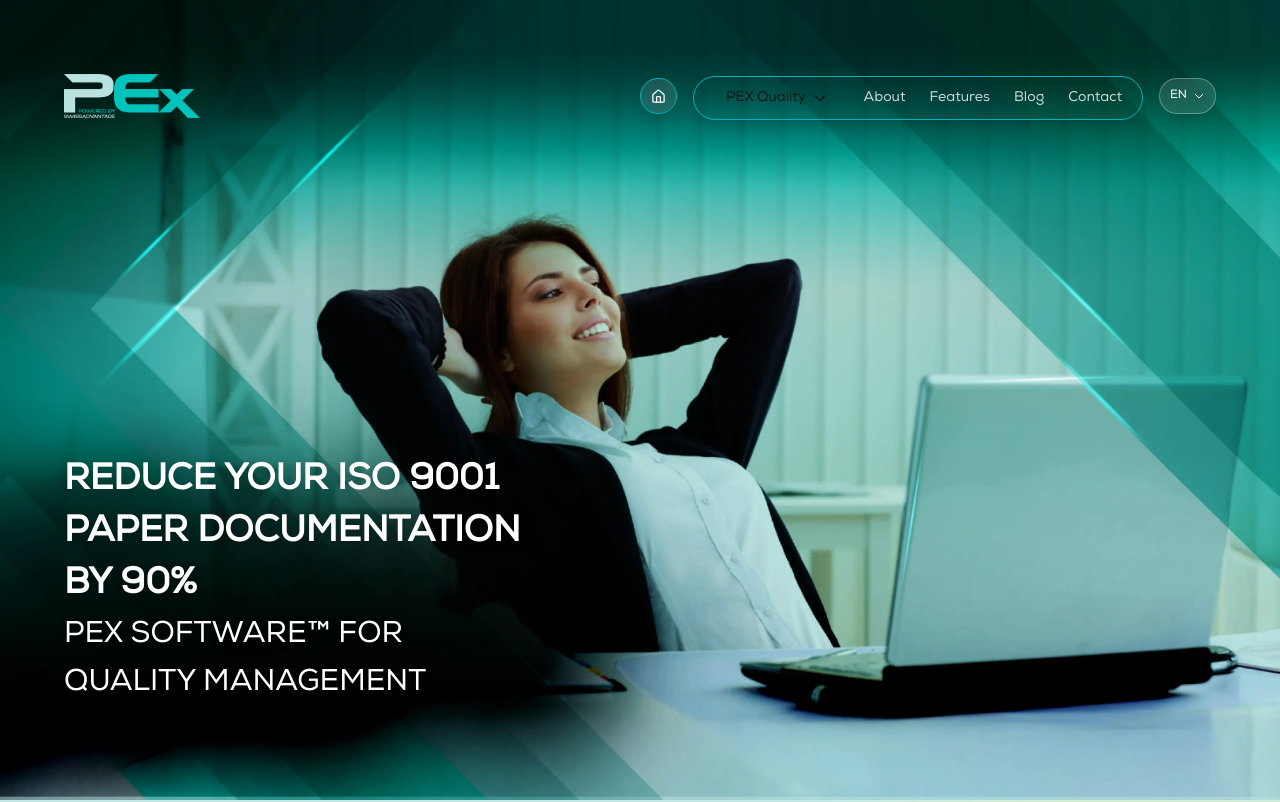
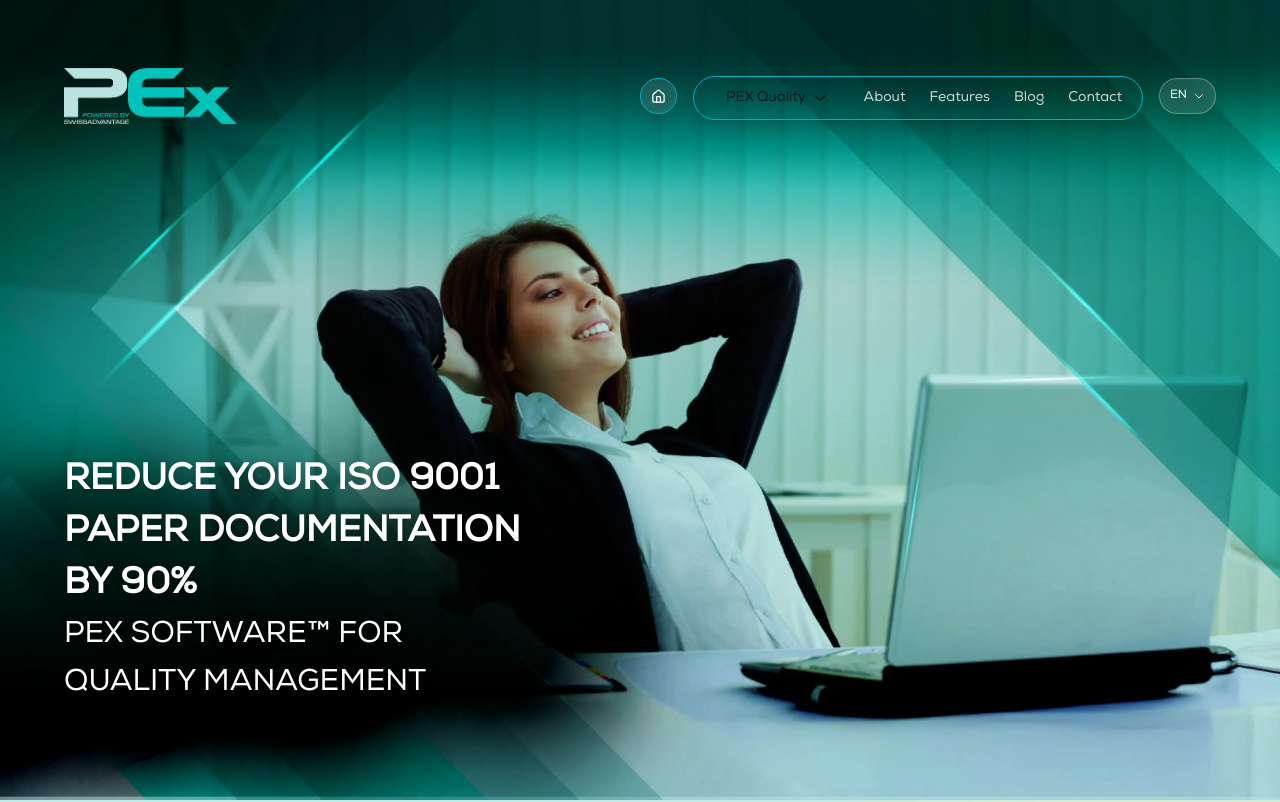
Before and after one commit to RuchiraSachinthana/PeX-Gen-2-Website, a Next.js app: page /pex-quality in a window 1280 px wide. Shown: the top 802 px of the page. Built offline with nearby package versions, Linux system fonts and the light colour scheme.

Commit message:
Update HeroHeader.tsx

```diff
--- a/components/HeroHeader.tsx
+++ b/components/HeroHeader.tsx
@@ -21,9 +21,9 @@
         <Image
           src="/logo.webp"
           alt="PEX Logo"
-          width={140}
-          height={72}
-          className="h-10 w-auto sm:h-11"
+          width={180}
+          height={93}
+          className="h-12 w-auto sm:h-14"
           priority
         />
       </motion.div>
```
